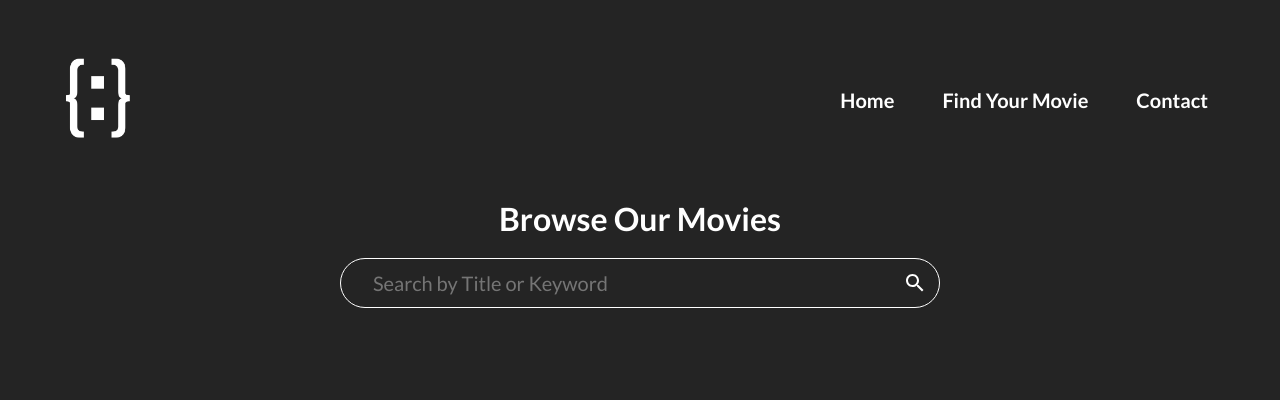
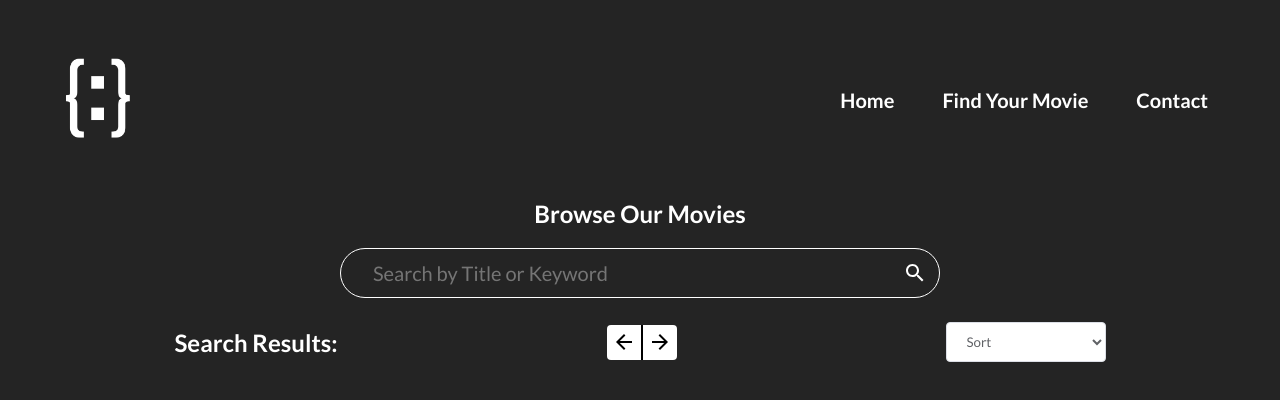
Before and after one commit to brandonlibertore/Final-React-OMDB-Project, a React (Create React App) app: page / in a window 1280 px wide. Shown: the top 400 px of the page. Built offline with nearby package versions, Linux system fonts and the light colour scheme.

Commit message:
Created Selector/Fetch OMDB API to display movies

```diff
--- a/package.json
+++ b/package.json
@@ -10,6 +10,7 @@
     "@testing-library/jest-dom": "^5.16.5",
     "@testing-library/react": "^13.4.0",
     "@testing-library/user-event": "^13.5.0",
+    "axios": "^1.0.0",
     "react": "^18.2.0",
     "react-dom": "^18.2.0",
     "react-router-dom": "^6.4.1",
--- /dev/null
+++ b/src/components/Movie.css
@@ -0,0 +1,41 @@
+.movie{
+    display: flex;
+    flex-direction: column;
+    align-items: center;
+    justify-content: center;
+    width: calc(90%/3);
+    padding: 24px 0px;
+    margin: 12px 12px;
+    border: 1px solid white;
+    transition: all 300ms ease;
+    cursor: not-allowed;
+}
+
+.movie:hover{
+    transform: scale(1.05);
+    box-shadow: 0 12px 36px grey;
+}
+
+.poster{
+    display: flex;
+    align-items: center;
+    max-width: 224px;
+    max-height: 350px;
+}
+
+.poster__img{
+    width: 100%;
+    height: 100%;
+    border: 1px solid black;
+}
+
+.left__align{
+    display: flex;
+    flex-direction: column;
+    text-align: center;
+    padding-top: 24px;
+}
+
+.movie__title, .movie__year, .movie__type{
+    font-size: 18px;
+}
--- /dev/null
+++ b/src/components/Movie.jsx
@@ -0,0 +1,17 @@
+import React from "react";
+import "./Movie.css";
+
+export default function Movie({ title, year, movieType, poster }) {
+  return (
+    <div className="movie">
+      <figure className="poster">
+        <img className="poster__img" src={poster} alt="" />
+      </figure>
+      <div className="left__align">
+        <h3 className="movie__title">{title}</h3>
+        <h3 className="movie__year">{year}</h3>
+        <h3 className="movie__type">{movieType}</h3>
+      </div>
+    </div>
+  );
+}
--- a/src/components/Navbar.css
+++ b/src/components/Navbar.css
@@ -32,4 +32,5 @@ NAVBAR
     font-size: 20px;
     font-weight: bold;
     color: white;
+    cursor: not-allowed;
 }
--- a/src/components/SearchBar.css
+++ b/src/components/SearchBar.css
@@ -2,6 +2,7 @@
     display: flex;
     align-items: center;
     justify-content: center;
+    flex-direction: column;
     color: white;
 }
 
@@ -34,3 +35,34 @@
     outline: none;
     margin: 0 20px;
 }
+
+.movies{
+    display: flex;
+    justify-content: center;
+    flex-wrap: wrap;
+    color: white;
+    padding-top: 20px;
+    margin-bottom: 40px;
+}
+
+.movie__skeleton{
+    display: flex;
+    flex-direction: column;
+    align-items: center;
+    justify-content: center;
+    width: calc(90%/3);
+    height: 100%;
+    padding: 24px 0px;
+    margin: 12px 12px;
+    border: 1px solid #5A5A5A;
+    transition: all 300ms ease;
+    cursor: not-allowed;
+    background-color: #5A5A5A;
+}
+
+.poster__skeleton{
+    width: 224px;
+    height: 350px;
+    border: 1px solid #5A5A5A;
+    background-color: #5A5A5A;
+}
--- a/src/components/SearchBar.jsx
+++ b/src/components/SearchBar.jsx
@@ -1,23 +1,81 @@
-import React from "react";
+import React, { useState, useEffect } from "react";
+import axios from "axios";
+import Selector from "./Selector";
+import Movie from "./Movie";
 import "./SearchBar.css";
 
 // ICONS
 import SearchIcon from "@mui/icons-material/Search";
 
 export default function SearchBar() {
+  const [query, setQuery] = useState("");
+  const [movies, setMovies] = useState([]);
+  const [loading, setLoading] = useState(true);
+
+  async function searchMovie() {
+    setLoading(true);
+    if (query !== "") {
+      const { data } = await axios.get(
+        `https://omdbapi.com/?apikey=60806666&s=${query}`
+      );
+      if (data.Response !== "False") {
+        setMovies(data.Search);
+      }
+    }
+    setLoading(false);
+  }
+
+  useEffect(() => {
+    searchMovie();
+  }, []);
+
   return (
-    <div className="searchBar">
+    <nav className="searchBar">
       <div className="column__search">
         <h1>Browse Our Movies</h1>
-        <div className="input__container">
+        <div
+          className="input__container"
+          onKeyPress={(event) => {
+            event.key === "Enter" && searchMovie();
+          }}
+        >
           <input
             type="text"
             className="input__movies"
             placeholder="Search by Title or Keyword"
+            onChange={(event) => {
+              event.preventDefault();
+              setQuery(event.target.value);
+            }}
           />
           <SearchIcon />
         </div>
       </div>
-    </div>
+      <Selector />
+      <div className="movies">
+        {loading
+          ? new Array(6).fill(0).map(() => (
+              <div className="movie__skeleton">
+                <figure className="poster__skeleton"></figure>
+                <div className="left__align__skeleton">
+                  <h3 className="movie__title__skeleton"></h3>
+                  <h3 className="movie__year__skeleton"></h3>
+                  <h3 className="movie__type__skeleton"></h3>
+                </div>
+              </div>
+            ))
+          : movies
+              .map((movie) => (
+                <Movie
+                  key={movie.imdbID}
+                  title={movie.Title}
+                  year={movie.Year}
+                  movieType={movie.Type}
+                  poster={movie.Poster}
+                />
+              ))
+              .slice(0, 6)}
+      </div>
+    </nav>
   );
 }
--- /dev/null
+++ b/src/components/Selector.css
@@ -0,0 +1,79 @@
+.selector{
+    display: flex;
+    align-items: center;
+    justify-content: center;
+    width: 100%;
+}
+
+.row__selector{
+    width: 100%;
+    max-width: 1200px;
+    display: flex;
+    align-items: center;
+    justify-content: space-around;
+    padding-top: 24px;
+}
+
+.search__results--title{
+    color: white;
+}
+
+.arrow__container{
+    display: flex;
+    align-items: center;
+    justify-content: center;
+}
+
+.arrow__left--wrapper,
+.arrow__right--wrapper{
+    display: flex;
+    align-items: center;
+    justify-content: center;
+    width: 35px;
+    height: 35px;
+    background-color: white;
+    cursor: pointer;
+    transition: all 300ms ease-in-out;
+}
+
+.arrow__left--wrapper:hover,
+.arrow__right--wrapper:hover{
+    opacity: 0.6;
+}
+
+.arrow__left--wrapper{
+    border-top-left-radius: 4px;
+    border-bottom-left-radius: 4px;
+    border-right: 1px solid black;
+}
+
+.arrow__right--wrapper{
+    border-top-right-radius: 4px;
+    border-bottom-right-radius: 4px;
+    border-left: 1px solid black;
+}
+
+.arrow__left,
+.arrow__right{
+    color: black;
+    background-color: white;
+}
+
+select {
+    background-color: #fff;
+    border-radius: 4px;
+    border: 1px solid #dcdfe6;
+    color: #606266;
+    height: 40px;
+    line-height: 40px;
+    outline: none;
+    padding: 0 16px;
+    width: 100%;
+    max-width: 160px;
+    cursor: pointer;
+}
+
+option{
+    color: #606266;
+    background-color: white;
+}
--- /dev/null
+++ b/src/components/Selector.jsx
@@ -0,0 +1,36 @@
+import React from "react";
+import "./Selector.css";
+
+// ICONS
+import Button from "@mui/material/Button";
+import ArrowBackIcon from "@mui/icons-material/ArrowBack";
+import ArrowForwardIcon from "@mui/icons-material/ArrowForward";
+
+export default function Selector() {
+  function filterMovies(event) {}
+  return (
+    <div className="selector">
+      <div className="row__selector">
+        <h2 className="search__results--title">Search Results:</h2>
+        <div className="arrow__container">
+          <figure className="arrow__left--wrapper">
+            <ArrowBackIcon className="arrow__left" />
+          </figure>
+          <figure className="arrow__right--wrapper">
+            <ArrowForwardIcon className="arrow__right" />
+          </figure>
+        </div>
+        <select
+          id="filter"
+          onChange={(event) => filterMovies(event.target.value)}
+        >
+          <option value="">Sort</option>
+          <option value="ASC_ALP">Alphabetically</option>
+          <option value="DESC_ALP">Reverse Alphabetically</option>
+          <option value="ASC_YEAR">Year</option>
+          <option value="DESC_YEAR">Reverse Year</option>
+        </select>
+      </div>
+    </div>
+  );
+}
```
Also changed, not shown: 1 other file (tests, documents, lock files or other folders).
